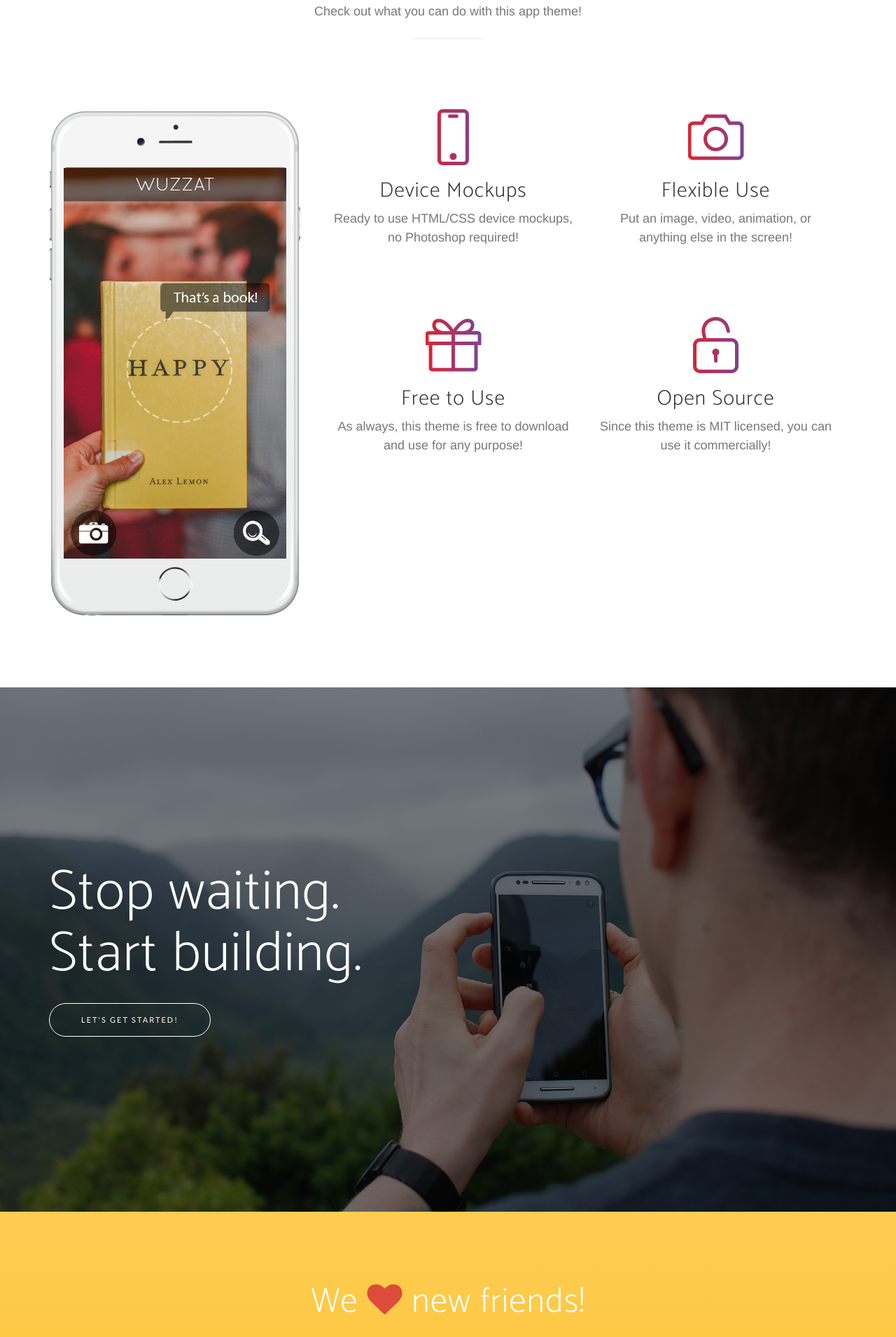
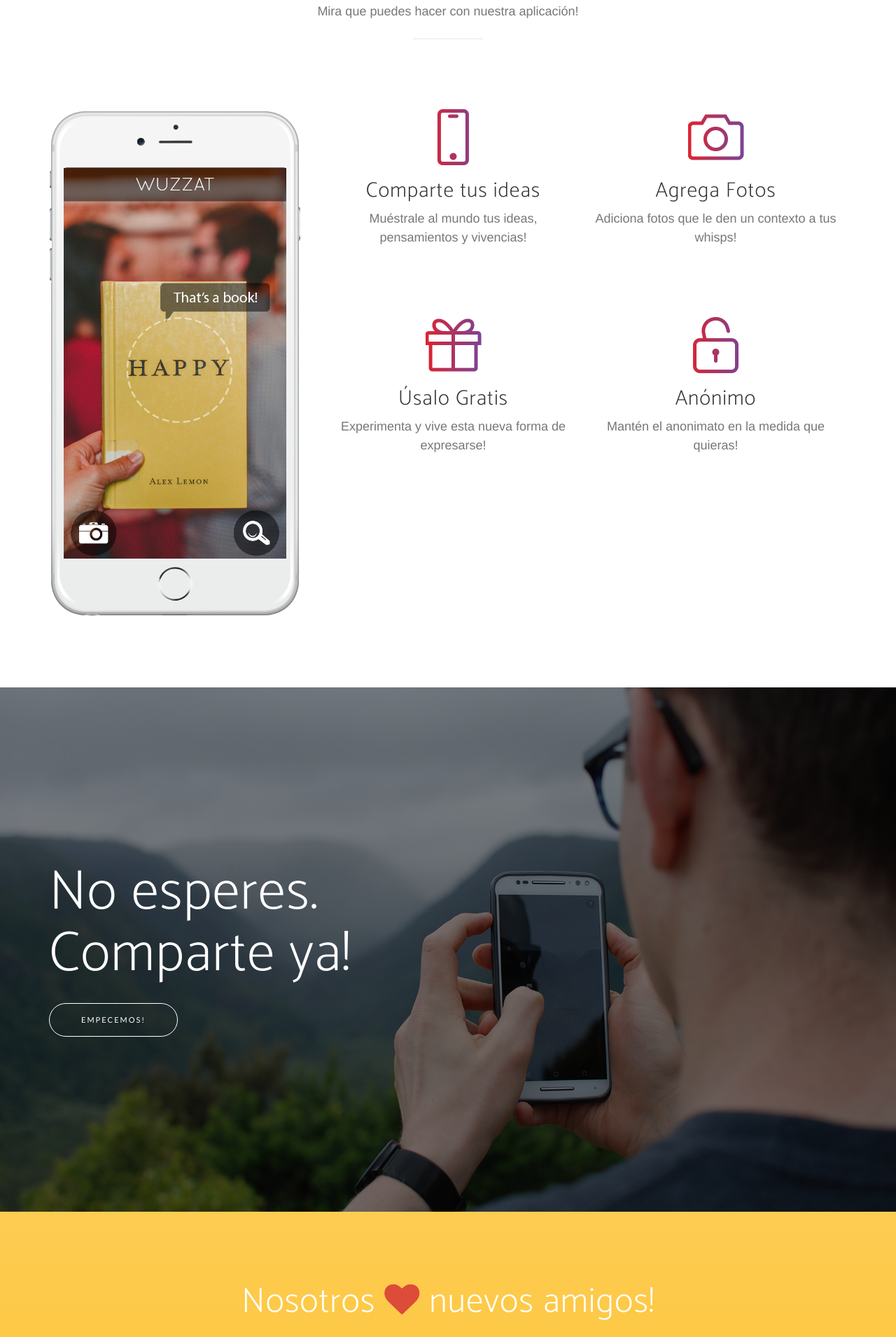
Before and after one commit to helcu/Whispme_Web_Landing, a website: page index.html in a window 1280 px wide. Shown: the part 1533-3443 px from the top of the page at 70% size. Drawn offline with nearby package versions, Linux system fonts and the light colour scheme; a web font is replaced by a local one.

Commit message:
Textos agregados

```diff
--- a/index.html
+++ b/index.html
@@ -115,8 +115,8 @@
         <div class="container">
             <div class="row">
                 <div class="col-md-8 col-md-offset-2">
-                    <h2 class="section-heading">Comparte tu voz Con los demas!</h2>
-                    <p>Nuestra app esta disponible para todos los dispositivos móviles! descargala ahora!</p>
+                    <h2 class="section-heading">Comparte tu voz Con los demás!</h2>
+                    <p>Nuestra app esta disponible para todos los dispositivos móviles! descárgala ahora!</p>
                     <div class="badges">
                         <a class="badge-link" href="#"><img src="img/google-play-badge.svg" alt=""></a>
                         <a class="badge-link" href="#"><img src="img/app-store-badge.svg" alt=""></a>
@@ -132,7 +132,7 @@
                 <div class="col-lg-12 text-center">
                     <div class="section-heading">
                         <h2>Crea, Comparte, Diviértete</h2>
-                        <p class="text-muted">Check out what you can do with this app theme!</p>
+                        <p class="text-muted">Mira que puedes hacer con nuestra aplicación!</p>
                         <hr>
                     </div>
                 </div>
@@ -158,15 +158,15 @@
                             <div class="col-md-6">
                                 <div class="feature-item">
                                     <i class="icon-screen-smartphone text-primary"></i>
-                                    <h3>Device Mockups</h3>
-                                    <p class="text-muted">Ready to use HTML/CSS device mockups, no Photoshop required!</p>
+                                    <h3>Comparte tus ideas</h3>
+                                    <p class="text-muted">Muéstrale al mundo tus ideas, pensamientos y vivencias!</p>
                                 </div>
                             </div>
                             <div class="col-md-6">
                                 <div class="feature-item">
                                     <i class="icon-camera text-primary"></i>
-                                    <h3>Flexible Use</h3>
-                                    <p class="text-muted">Put an image, video, animation, or anything else in the screen!</p>
+                                    <h3>Agrega Fotos</h3>
+                                    <p class="text-muted">Adiciona fotos que le den un contexto a tus whisps!</p>
                                 </div>
                             </div>
                         </div>
@@ -174,15 +174,15 @@
                             <div class="col-md-6">
                                 <div class="feature-item">
                                     <i class="icon-present text-primary"></i>
-                                    <h3>Free to Use</h3>
-                                    <p class="text-muted">As always, this theme is free to download and use for any purpose!</p>
+                                    <h3>Úsalo Gratis</h3>
+                                    <p class="text-muted">Experimenta y vive esta nueva forma de expresarse!</p>
                                 </div>
                             </div>
                             <div class="col-md-6">
                                 <div class="feature-item">
                                     <i class="icon-lock-open text-primary"></i>
-                                    <h3>Open Source</h3>
-                                    <p class="text-muted">Since this theme is MIT licensed, you can use it commercially!</p>
+                                    <h3>Anónimo</h3>
+                                    <p class="text-muted">Mantén el anonimato en la medida que quieras!</p>
                                 </div>
                             </div>
                         </div>
@@ -195,8 +195,8 @@
     <section class="cta">
         <div class="cta-content">
             <div class="container">
-                <h2>Stop waiting.<br>Start building.</h2>
-                <a href="#contact" class="btn btn-outline btn-xl page-scroll">Let's Get Started!</a>
+                <h2>No esperes.<br>Comparte ya!</h2>
+                <a href="#contact" class="btn btn-outline btn-xl page-scroll">Empecemos!</a>
             </div>
         </div>
         <div class="overlay"></div>
@@ -204,7 +204,7 @@
 
     <section id="contact" class="contact bg-primary">
         <div class="container">
-            <h2>We <i class="fa fa-heart"></i> new friends!</h2>
+            <h2>Nosotros <i class="fa fa-heart"></i> nuevos amigos!</h2>
             <ul class="list-inline list-social">
                 <li class="social-twitter">
                     <a href="#"><i class="fa fa-twitter"></i></a>
@@ -221,13 +221,13 @@
 
     <footer>
         <div class="container">
-            <p>&copy; 2016 Start Bootstrap. All Rights Reserved.</p>
+            <p>&copy; 2017 Whispme. All Rights Reserved.</p>
             <ul class="list-inline">
                 <li>
-                    <a href="#">Privacy</a>
+                    <a href="#">Privacidad</a>
                 </li>
                 <li>
-                    <a href="#">Terms</a>
+                    <a href="#">Términos de uso</a>
                 </li>
                 <li>
                     <a href="#">FAQ</a>
```
